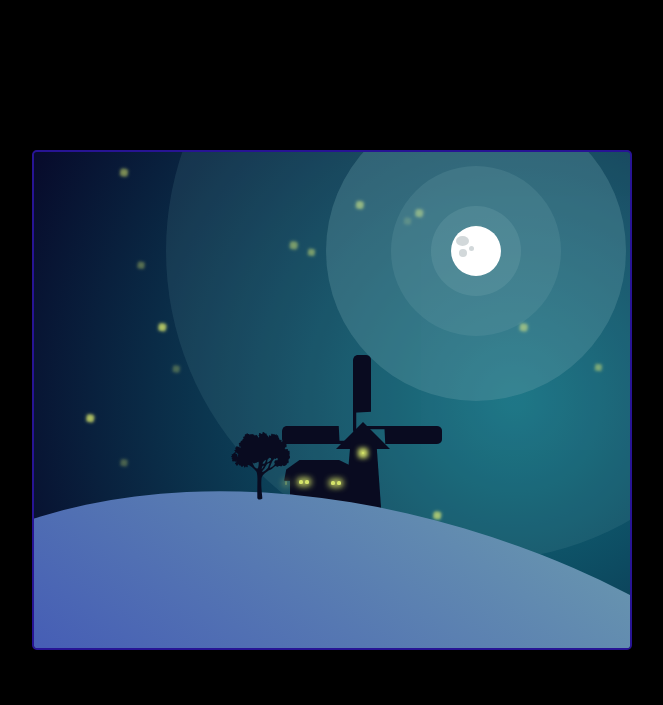
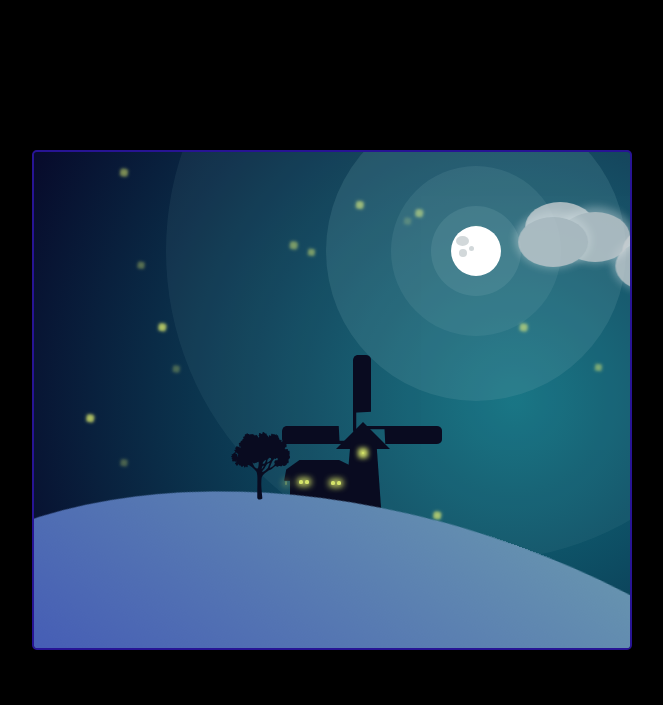
Before and after one commit to DipankajSingh/CssAnimations, a plain HTML site: page beautiful-night-animation/index.html in a window 1280 px wide. Shown: the whole page, without its empty margins (308-971 px from the left). Drawn offline with Linux system fonts and the light colour scheme.

Commit message:
beautiful night animation has been finished yaay!

```diff
--- a/beautiful-night-animation/index.html
+++ b/beautiful-night-animation/index.html
@@ -152,9 +152,6 @@ c-31 -2 -99 -14 -149 -27 -60 -15 -93 -19 -93 -12 0 23 -53 86 -96 113 -29 18
     <div class="clouds">
         <div class="cloud"></div>
         <div class="cloud"></div>
-        <div class="cloud"></div>
-        <div class="cloud"></div>
-        <div class="cloud"></div>
     </div>
 </main>
 
--- a/beautiful-night-animation/style.css
+++ b/beautiful-night-animation/style.css
@@ -1,10 +1,10 @@
 :root {
     --color1: #1b18bd;
-    --color2: hsl(233, 57%, 8%);
+    --color2: #090b20;
     --color3: #71a4ad;
     --color4: #d3d2d2;
     --color5: #ffffff;
-    --color6: rgba(199, 206, 209, 0.8);
+    --color6: #c7ced1cc;
     --color7: #d5e46a;
     --pulse-time: 4s;
 }
@@ -47,9 +47,8 @@ main {
     height: 150%;
     width: 200%;
     background: linear-gradient(195deg, var(--color3), var(--color1));
-    z-index: 5;
+    z-index: 1;
 }
-
 .tree-main {
     fill: var(--color2);
 }
@@ -167,7 +166,7 @@ main {
     height: 90px;
     width: 90px;
     background-color: var(--color3);
-    --opacity: .5;
+    --opacity: .4;
     animation: pulse calc(var(--pulse-time)) linear infinite;
 }
 
@@ -175,7 +174,7 @@ main {
     height: 170px;
     width: 170px;
     background-color: var(--color3);
-    --opacity: .4;
+    --opacity: .3;
     animation: pulse calc(var(--pulse-time) + 1s) 1s linear infinite;
 
 }
@@ -203,7 +202,7 @@ main {
 .moon::after {
     height: 300px;
     width: 300px;
-    --opacity: .3;
+    --opacity: .2;
     animation: pulse calc(var(--pulse-time) + 2s) 2s ease infinite;
 }
 
@@ -211,7 +210,7 @@ main {
     height: 620px;
     width: 620px;
     opacity: .2;
-    --opacity: .2;
+    --opacity: .1;
     animation: pulse calc(var(--pulse-time) + 3s) 3s ease-in infinite;
 }
 
@@ -246,7 +245,7 @@ main {
 
     0%,
     100% {
-        opacity: .1;
+        opacity: .10;
     }
 
     50% {
@@ -453,3 +452,53 @@ main {
         transform: rotate(360deg);
     }
 }
+.cloud,.cloud::after,.cloud::before{
+    content: '';
+    width: 70px;
+    height: 50px;
+    position: absolute;
+    background-color: #c7ced1;
+    border-radius: 50%;
+    z-index: 9;
+}
+.cloud{
+    opacity: .8;
+}
+.cloud:nth-child(1){
+    --distance:600px;
+    transform: translateX(var(--distance));
+    top: 15%;
+    animation: travel 95s ease-in infinite;
+}
+
+.cloud::after{
+    top: 30%;
+    box-shadow:0 -2px 8px 3px #ffffff6b;
+    left: -10%;
+}
+.cloud::before{
+    top: 20%;
+    left: 50%;
+    box-shadow:0 -2px 8px 3px #ffffff6b;
+}
+.cloud:nth-child(2){
+    --distance:500px;
+    transform: translateX(var(--distance));
+    top: 10%;
+    animation: travel 100s ease-in infinite;
+
+}
+
+.clouds{
+    display: inline-block;
+    height: 100%;
+    width: 100%;
+}
+@keyframes travel {
+    0%,100%{
+        transform: translateX(var(--distance));
+    }
+    50%{
+        transform: translateX(-20px);
+    }
+}
```
